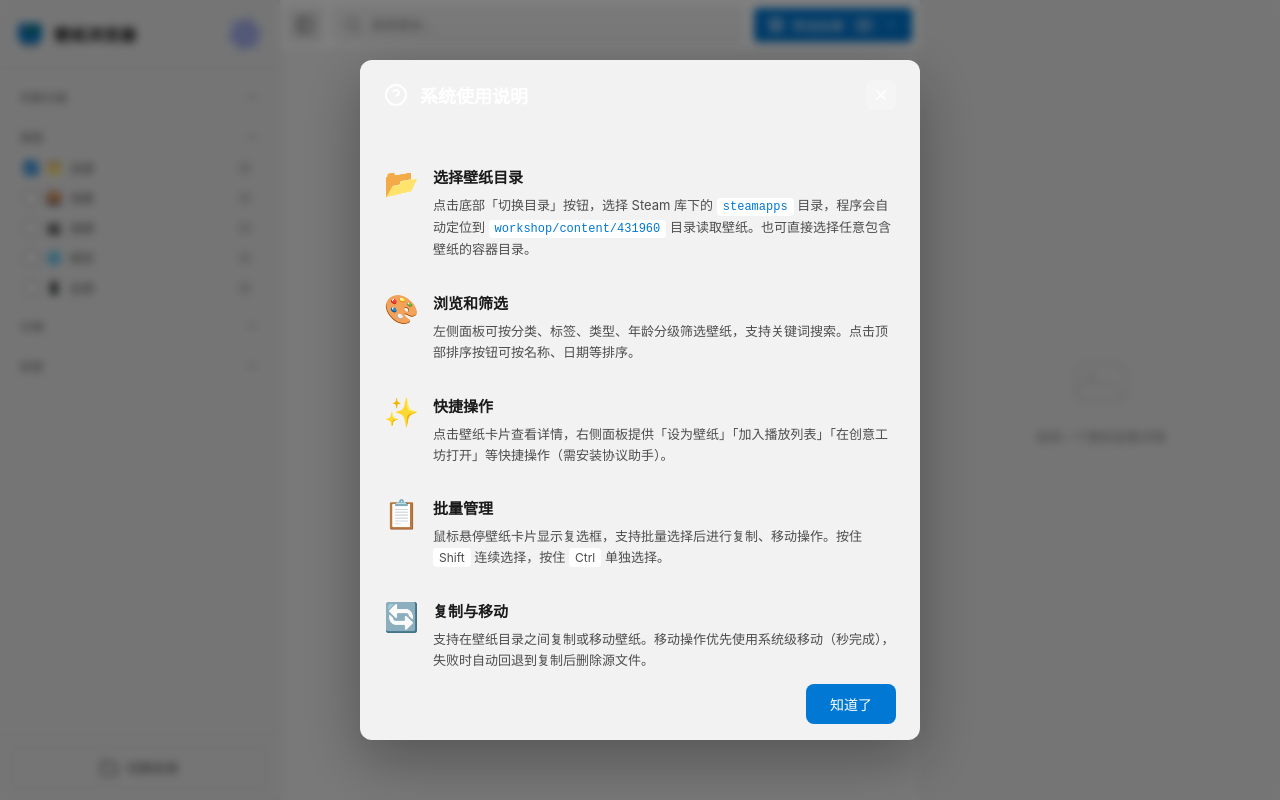
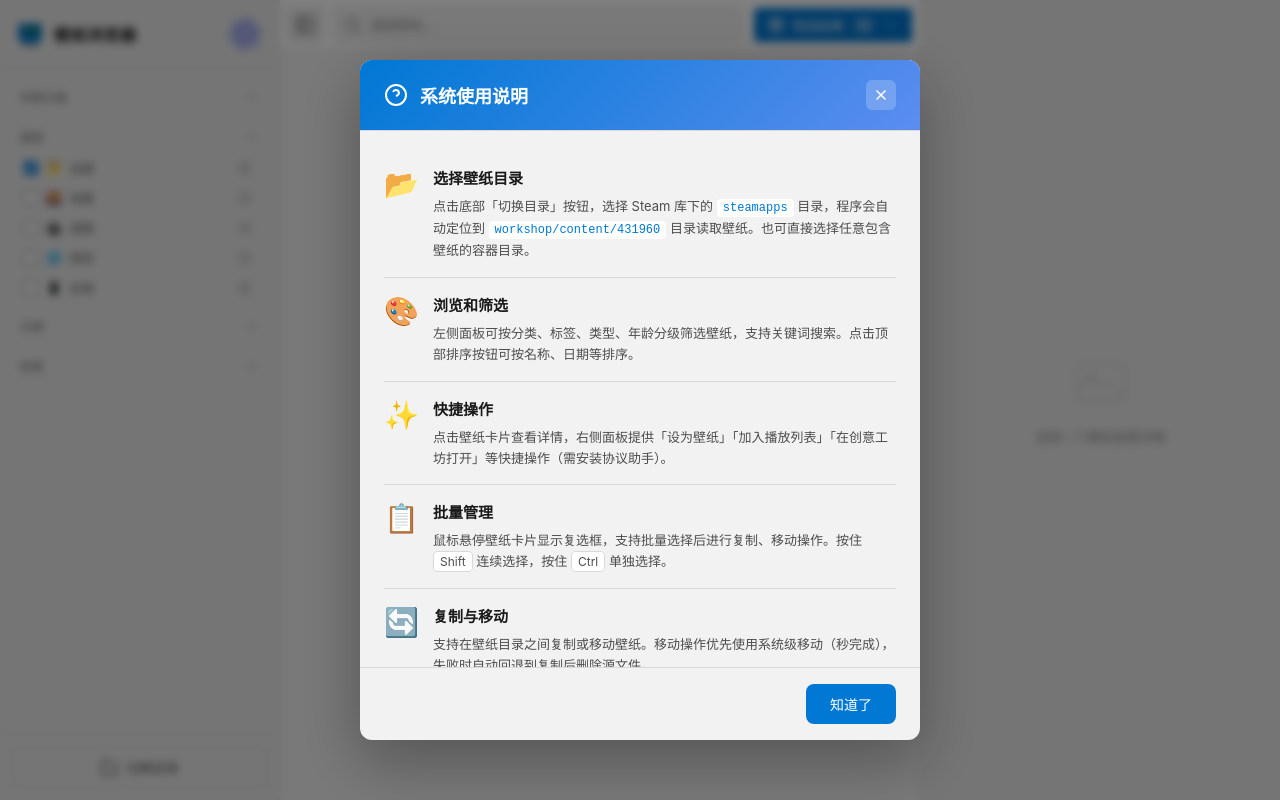
Before and after one commit to q1909568816/wallpaper-browser, a Vue app: page / in a window 1280 px wide. Built offline with nearby package versions, Linux system fonts and the light colour scheme.

Commit message:
fix: 修复帮助弹窗header颜色和CSS变量，动画元素添加title提示

```diff
--- a/src/components/HelpModal.vue
+++ b/src/components/HelpModal.vue
@@ -120,7 +120,7 @@ defineEmits<{
   align-items: center;
   gap: 12px;
   padding: 20px 24px;
-  border-bottom: 1px solid var(--border-color);
+  border-bottom: 1px solid var(--border);
   background: linear-gradient(135deg, var(--accent) 0%, var(--accent-secondary) 100%);
 }
 
@@ -167,7 +167,7 @@ defineEmits<{
   display: flex;
   gap: 14px;
   padding: 16px 0;
-  border-bottom: 1px solid var(--border-color);
+  border-bottom: 1px solid var(--border);
 }
 
 .help-section:last-child {
@@ -206,13 +206,13 @@ defineEmits<{
   padding: 2px 6px;
   border-radius: 4px;
   font-size: 12px;
-  border: 1px solid var(--border-color);
+  border: 1px solid var(--border);
   font-family: inherit;
 }
 
 .help-footer {
   padding: 16px 24px;
-  border-top: 1px solid var(--border-color);
+  border-top: 1px solid var(--border);
   display: flex;
   justify-content: flex-end;
 }
--- a/src/components/MagicCircle.vue
+++ b/src/components/MagicCircle.vue
@@ -1,5 +1,5 @@
 <template>
-  <div class="magic-circle-container" @click="handleClick">
+  <div class="magic-circle-container" @click="handleClick" title="点击查看系统使用说明">
     <canvas ref="canvasRef" class="magic-canvas"></canvas>
     <div class="magic-glow"></div>
   </div>
--- a/src/style.scss
+++ b/src/style.scss
@@ -26,6 +26,7 @@
   --accent-hover: #106ebe;
   --accent-dark: #005a9e;
   --accent-light: #50a8e1;
+  --accent-secondary: #5b8def;
 
   --border: #d9d9d9;
   --border-light: #e6e6e6;
```
